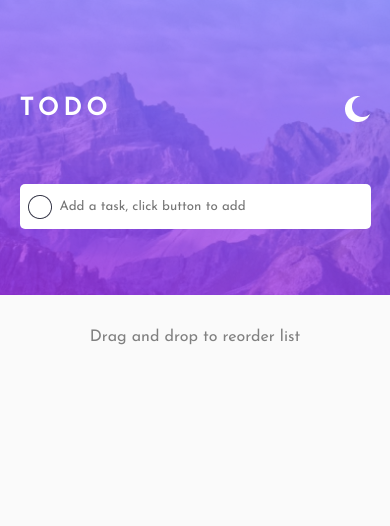
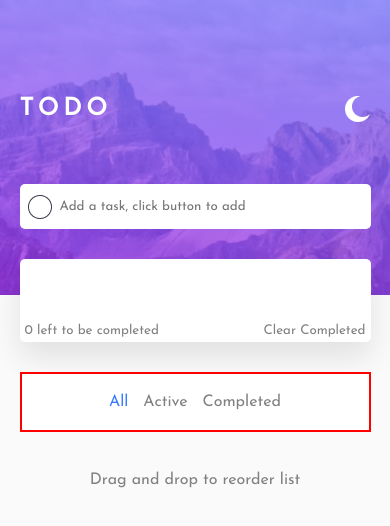
Before and after one commit to mambachristophersteven/doingto, a plain HTML site: page index.html in a window 390 px wide. Drawn offline with Linux system fonts and the light colour scheme.

Commit message:
mobile view done

```diff
--- a/index.css
+++ b/index.css
@@ -259,6 +259,9 @@ ul li span{
 .active-list{
     color: rgba(58, 124, 253, 1);
 }
+.mobile{
+    display: none;
+}
 
 @media screen and (max-width: 768px){
     .todo{
@@ -273,7 +276,20 @@ ul li span{
         left: 5vw;
     }
 
-    .list-menus{
+    .list-options{
         display: none;
     }
+
+    .mobile{
+        display: flex;
+        background: var(---white-color);
+        border: 2px solid red;
+        width: 90vw;
+        padding: 20px;
+        justify-content: center;
+        align-items: center;
+        gap: 15px;
+        color:var(---gray-color);
+
+    }
 }
--- a/index.html
+++ b/index.html
@@ -46,6 +46,11 @@
                     </div>
                 </div>
             </div>
+            <div class="mobile">
+                <p class="active-list" id="allTasks" onclick="showAllTasks()">All</p>
+                <p id="activeTasks" onclick="showActiveTasks()">Active</p>
+                <p id="completedTasks" onclick="showCompletedTasks()">Completed</p>
+            </div>
             <div class="drag-and-drop-text">
                 <p>Drag and drop to reorder list</p>
             </div>
```
